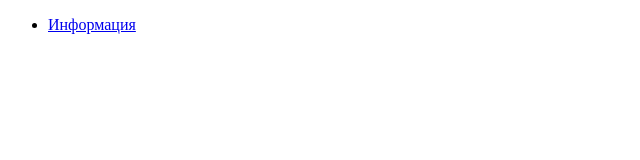
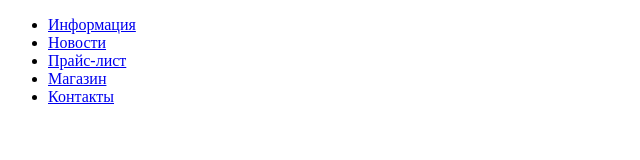
Before and after one commit to Akostuk/barbershop, a plain HTML site: page index.html in a window 1280 px wide. Shown: the whole page, without its empty margins (0-640 px from the left). Drawn offline with Linux system fonts and the light colour scheme.

Commit message:
Update index.html

```diff
--- a/index.html
+++ b/index.html
@@ -12,6 +12,18 @@
             <li>
               <a href="#">Информация</a>
             </li>
+            <li>
+              <a href="#">Новости</a>
+            </li>
+            <li>
+              <a href="#">Прайс-лист</a>
+            </li>
+            <li>
+              <a href="#">Магазин</a>
+            </li>
+            <li>
+              <a href="#">Контакты</a>
+            </li>
           </ul>
         </nav>
         <div class="user-block">
```
